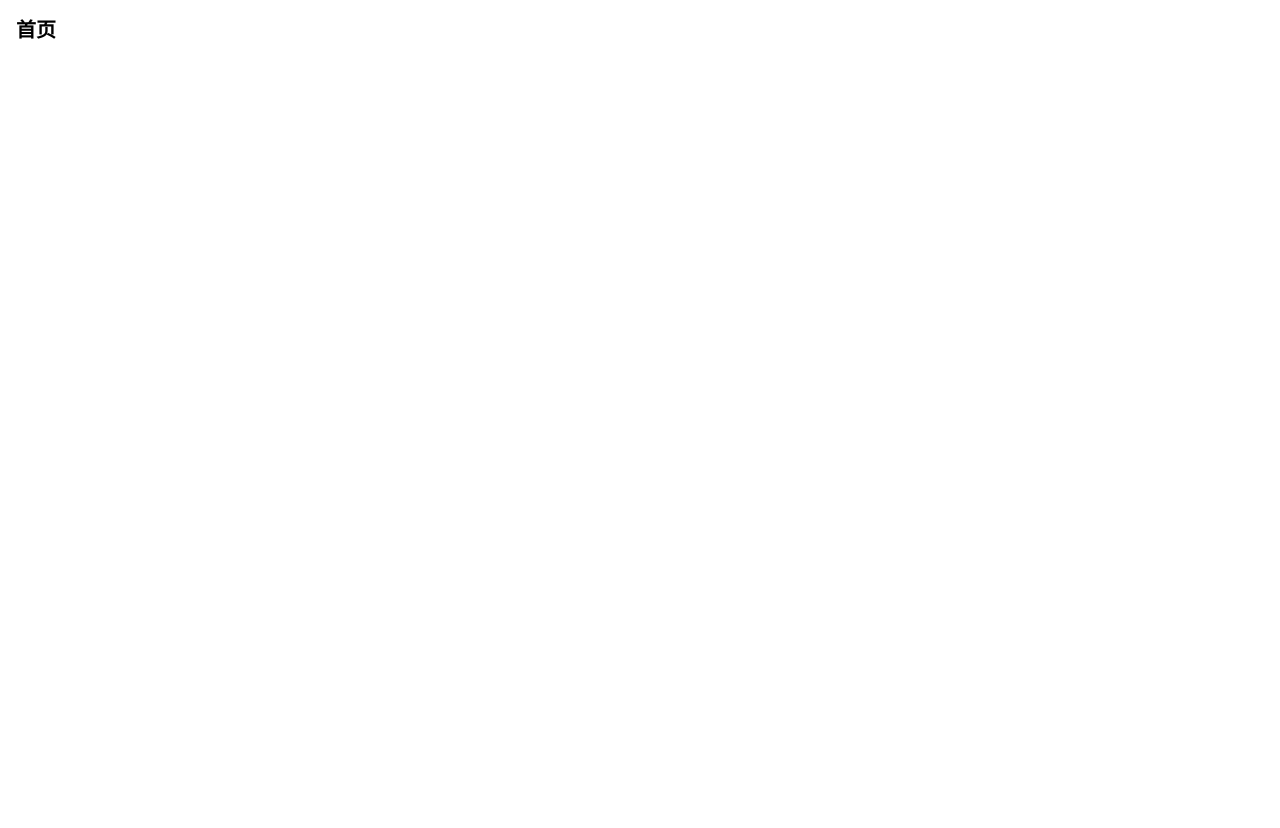
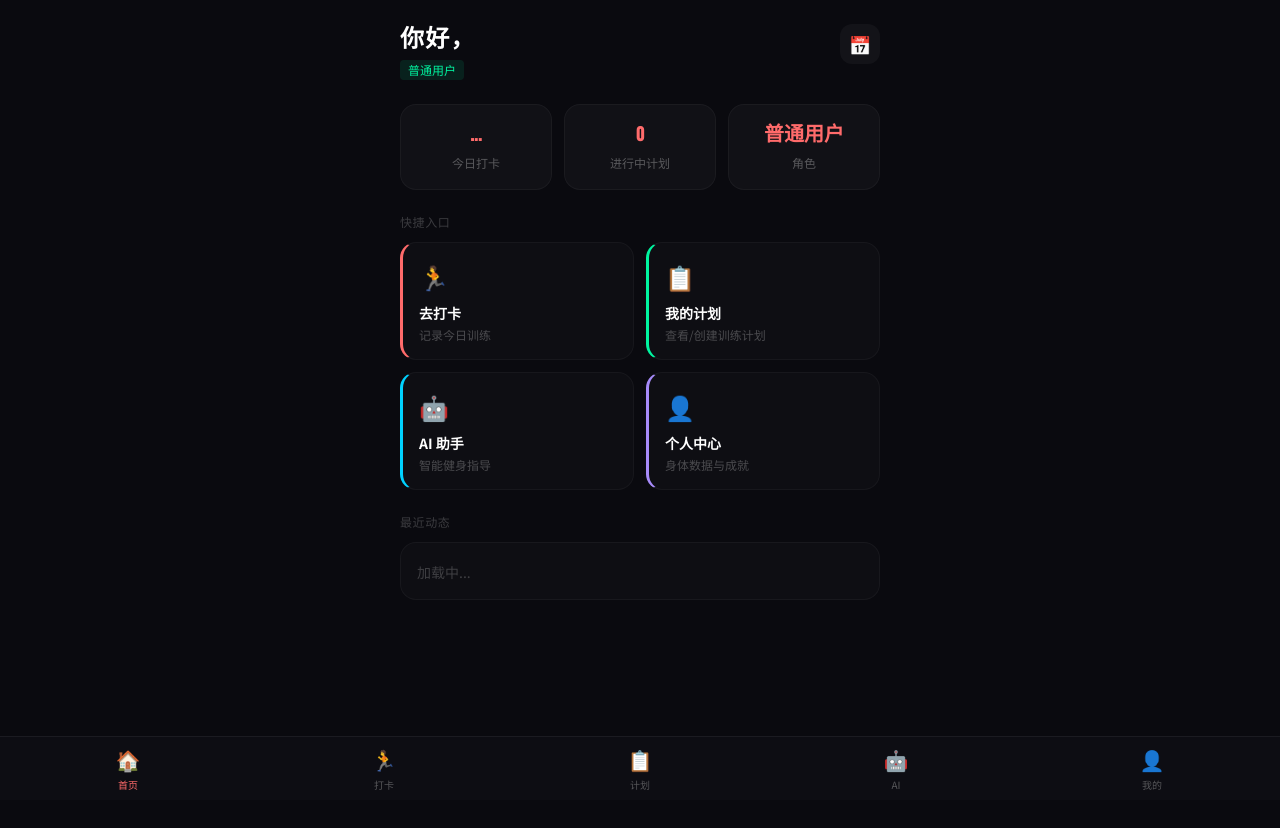
Before and after one commit to by33019/tengyue-gym, a Vue app in the folder frontend/: page / in a window 1280 px wide. Shown: the top 828 px of the page. Before the commit the page ends 800 px from the top, so only its background shows below. Built offline with nearby package versions, Linux system fonts and the light colour scheme; no server answers; sample sign-in values are in the browser's storage.

Commit message:
feat: 新增底部导航布局和首页仪表盘，区分普通用户/督导/管理员角色入口

```diff
--- a/frontend/src/layouts/DefaultLayout.vue
+++ b/frontend/src/layouts/DefaultLayout.vue
@@ -1,5 +1,73 @@
 <template>
-  <div class="min-h-screen bg-gray-50">
-    <router-view />
+  <div class="layout">
+    <main class="main-content">
+      <router-view />
+    </main>
+    <nav class="bottom-nav">
+      <router-link v-for="item in navItems" :key="item.path" :to="item.path"
+        class="nav-item" :class="{ active: isActive(item.path) }">
+        <span class="nav-icon">{{ item.icon }}</span>
+        <span class="nav-label">{{ item.label }}</span>
+      </router-link>
+    </nav>
   </div>
 </template>
+
+<script setup lang="ts">
+import { computed } from 'vue'
+import { useRoute } from 'vue-router'
+import { useUserStore } from '@/stores/user'
+
+const route = useRoute()
+const userStore = useUserStore()
+const role = computed(() => userStore.userInfo?.role ?? 0)
+
+const baseNav = [
+  { path: '/', icon: '🏠', label: '首页' },
+  { path: '/checkin', icon: '🏃', label: '打卡' },
+  { path: '/plan', icon: '📋', label: '计划' },
+  { path: '/ai', icon: '🤖', label: 'AI' },
+  { path: '/profile', icon: '👤', label: '我的' },
+]
+
+const adminNav = { path: '/admin', icon: '⚙️', label: '管理' }
+
+const navItems = computed(() => {
+  if (role.value >= 1) return [...baseNav, adminNav]
+  return baseNav
+})
+
+function isActive(path: string) {
+  if (path === '/') return route.path === '/'
+  return route.path.startsWith(path)
+}
+</script>
+
+<style scoped>
+.layout {
+  @apply min-h-screen relative;
+  background: #0a0a0f;
+  font-family: 'Noto Sans SC', system-ui, sans-serif;
+  padding-bottom: 72px;
+}
+.main-content { @apply min-h-screen; }
+
+.bottom-nav {
+  @apply fixed bottom-0 left-0 right-0 z-50 flex justify-around items-center;
+  height: 64px;
+  padding-bottom: env(safe-area-inset-bottom);
+  background: rgba(15, 15, 20, 0.85);
+  backdrop-filter: blur(20px);
+  -webkit-backdrop-filter: blur(20px);
+  border-top: 1px solid rgba(255, 255, 255, 0.06);
+}
+.nav-item {
+  @apply flex flex-col items-center gap-0.5 py-1 px-3 rounded-xl transition-all duration-200;
+  text-decoration: none;
+  min-width: 56px;
+}
+.nav-icon { font-size: 20px; }
+.nav-label { font-size: 10px; color: rgba(255, 255, 255, 0.3); transition: color 0.2s; }
+.nav-item.active .nav-label { color: #FF6B6B; }
+.nav-item:not(.active):hover .nav-label { color: rgba(255, 255, 255, 0.5); }
+</style>
--- a/frontend/src/pages/HomePage.vue
+++ b/frontend/src/pages/HomePage.vue
@@ -1,5 +1,188 @@
 <template>
-  <div class="p-4">
-    <h1 class="text-xl font-bold">首页</h1>
+  <div class="home-page">
+    <!-- 顶部 -->
+    <div class="header">
+      <div class="greeting">
+        <h1 class="hi">你好，{{ username }}</h1>
+        <span :class="['role-tag', roleClass]">{{ roleText }}</span>
+      </div>
+      <div class="header-actions">
+        <router-link to="/checkin/calendar" class="cal-link">📅</router-link>
+      </div>
+    </div>
+
+    <!-- 快捷统计 -->
+    <div class="stats-row">
+      <div class="stat-card" v-for="s in stats" :key="s.label">
+        <span class="stat-num">{{ s.value }}</span>
+        <span class="stat-label">{{ s.label }}</span>
+      </div>
+    </div>
+
+    <!-- 快捷入口 -->
+    <div class="section-title">快捷入口</div>
+    <div class="action-grid">
+      <router-link v-for="a in actions" :key="a.path" :to="a.path"
+        :class="['action-card', a.accent]">
+        <span class="action-icon">{{ a.icon }}</span>
+        <span class="action-label">{{ a.label }}</span>
+        <span class="action-desc">{{ a.desc }}</span>
+      </router-link>
+    </div>
+
+    <!-- 近期数据 -->
+    <div class="section-title">最近动态</div>
+    <div class="feed-card" v-if="todayCount !== null">
+      <div class="feed-row">
+        <span>今日打卡</span>
+        <span :class="todayCount > 0 ? 'text-green' : 'text-dim'">{{ todayCount > 0 ? `${todayCount} 次` : '还未打卡' }}</span>
+      </div>
+      <div class="feed-row">
+        <span>进行中计划</span>
+        <span class="text-green">{{ activePlans }} 个</span>
+      </div>
+    </div>
+    <div v-else class="feed-card">
+      <span class="text-dim text-sm">加载中...</span>
+    </div>
+
+    <!-- 督导/管理员专用区域 -->
+    <div v-if="role >= 1" class="section-title mt-4">管理入口</div>
+    <div v-if="role >= 1" class="action-grid">
+      <router-link to="/admin" class="action-card admin-accent">
+        <span class="action-icon">⚙️</span>
+        <span class="action-label">管理后台</span>
+        <span class="action-desc">用户管理 · 内容审核</span>
+      </router-link>
+    </div>
   </div>
 </template>
+
+<script setup lang="ts">
+import { ref, computed, onMounted } from 'vue'
+import { useUserStore } from '@/stores/user'
+import { userApi } from '@/api/user'
+import { checkinApi } from '@/api/checkin'
+import { planApi } from '@/api/plan'
+
+const userStore = useUserStore()
+const username = computed(() => userStore.userInfo?.username || '')
+const role = computed(() => userStore.userInfo?.role ?? 0)
+
+const roleText = computed(() => ['普通用户', '健身督导', '管理员'][role.value] || '')
+const roleClass = computed(() => ['role-user', 'role-coach', 'role-admin'][role.value] || '')
+
+const todayCount = ref<number | null>(null)
+const activePlans = ref(0)
+
+const stats = computed(() => [
+  { label: '今日打卡', value: todayCount.value !== null ? `${todayCount.value}/3` : '...' },
+  { label: '进行中计划', value: `${activePlans.value}` },
+  { label: '角色', value: roleText.value },
+])
+
+const actions = [
+  { path: '/checkin', icon: '🏃', label: '去打卡', desc: '记录今日训练', accent: 'accent-red' },
+  { path: '/plan', icon: '📋', label: '我的计划', desc: '查看/创建训练计划', accent: 'accent-green' },
+  { path: '/ai', icon: '🤖', label: 'AI 助手', desc: '智能健身指导', accent: 'accent-blue' },
+  { path: '/profile', icon: '👤', label: '个人中心', desc: '身体数据与成就', accent: 'accent-purple' },
+]
+
+onMounted(async () => {
+  try {
+    const [tc, pl] = await Promise.all([
+      checkinApi.todayCount(),
+      planApi.list({ status: 1 })
+    ])
+    if (tc.data.code === 200) todayCount.value = tc.data.data
+    if (pl.data.code === 200) activePlans.value = pl.data.data.total || 0
+  } catch { /* */ }
+})
+</script>
+
+<style scoped>
+.home-page {
+  @apply px-4 py-6 max-w-lg mx-auto;
+}
+
+.header {
+  @apply flex justify-between items-start mb-6;
+  animation: fadeInUp 0.5s ease both;
+}
+.greeting { @apply flex flex-col gap-1; }
+.hi {
+  @apply text-2xl font-bold;
+  font-family: 'Bebas Neue', sans-serif;
+  color: #fff;
+  letter-spacing: 0.05em;
+}
+.role-tag {
+  @apply inline-block px-2 py-0.5 rounded text-xs w-fit;
+}
+.role-user { background: rgba(0, 245, 160, 0.1); color: #00F5A0; }
+.role-coach { background: rgba(0, 210, 255, 0.1); color: #00D2FF; }
+.role-admin { background: rgba(255, 107, 107, 0.1); color: #FF6B6B; }
+.cal-link {
+  @apply w-10 h-10 rounded-xl flex items-center justify-center text-lg;
+  background: rgba(255, 255, 255, 0.04);
+  text-decoration: none;
+}
+
+.stats-row {
+  @apply grid grid-cols-3 gap-3 mb-6;
+  animation: fadeInUp 0.5s 0.1s ease both;
+}
+.stat-card {
+  @apply p-4 rounded-2xl text-center;
+  background: rgba(255, 255, 255, 0.03);
+  border: 1px solid rgba(255, 255, 255, 0.04);
+}
+.stat-num {
+  font-family: 'Bebas Neue', sans-serif;
+  @apply block text-xl font-bold;
+  color: #FF6B6B;
+}
+.stat-label { @apply text-xs mt-0.5; color: rgba(255, 255, 255, 0.3); }
+
+.section-title {
+  @apply text-xs uppercase tracking-wider mb-3;
+  color: rgba(255, 255, 255, 0.2);
+}
+
+.action-grid {
+  @apply grid grid-cols-2 gap-3 mb-6;
+  animation: fadeInUp 0.5s 0.15s ease both;
+}
+.action-card {
+  @apply p-4 rounded-2xl flex flex-col gap-1 transition-all duration-200 border;
+  background: rgba(255, 255, 255, 0.02);
+  border-color: rgba(255, 255, 255, 0.04);
+  text-decoration: none;
+}
+.action-card:hover { transform: translateY(-2px); }
+.action-icon { font-size: 24px; }
+.action-label { @apply text-sm font-semibold mt-1; color: #fff; }
+.action-desc { @apply text-xs; color: rgba(255, 255, 255, 0.25); }
+
+.accent-red { border-left: 3px solid #FF6B6B; }
+.accent-green { border-left: 3px solid #00F5A0; }
+.accent-blue { border-left: 3px solid #00D2FF; }
+.accent-purple { border-left: 3px solid #A78BFA; }
+.admin-accent { border-left: 3px solid #FF8C00; }
+
+.feed-card {
+  @apply p-4 rounded-2xl;
+  background: rgba(255, 255, 255, 0.02);
+  border: 1px solid rgba(255, 255, 255, 0.04);
+  animation: fadeInUp 0.5s 0.2s ease both;
+}
+.feed-row { @apply flex justify-between py-2 text-sm; color: rgba(255, 255, 255, 0.5); }
+.text-green { color: #00F5A0; }
+.text-dim { color: rgba(255, 255, 255, 0.2); }
+.text-sm { font-size: 14px; }
+
+@keyframes fadeInUp {
+  from { opacity: 0; transform: translateY(16px); }
+  to { opacity: 1; transform: translateY(0); }
+}
+</style>
--- a/frontend/src/router/index.ts
+++ b/frontend/src/router/index.ts
@@ -4,19 +4,29 @@ import { useUserStore } from '@/stores/user'
 const router = createRouter({
   history: createWebHistory(),
   routes: [
-    { path: '/login', name: 'Login', component: () => import('@/pages/LoginPage.vue') },
-    { path: '/', name: 'Home', component: () => import('@/pages/HomePage.vue') },
-    { path: '/checkin', name: 'Checkin', component: () => import('@/pages/CheckinPage.vue') },
-    { path: '/checkin/calendar', name: 'Calendar', component: () => import('@/pages/CalendarPage.vue') },
-    { path: '/plan', name: 'Plan', component: () => import('@/pages/PlanPage.vue') },
-    { path: '/plan/create', name: 'PlanCreate', component: () => import('@/pages/PlanCreatePage.vue') },
-    { path: '/plan/:id', name: 'PlanDetail', component: () => import('@/pages/PlanDetailPage.vue') },
-    { path: '/stats', name: 'Stats', component: () => import('@/pages/StatsPage.vue') },
-    { path: '/ranking', name: 'Ranking', component: () => import('@/pages/RankingPage.vue') },
-    { path: '/community', name: 'Community', component: () => import('@/pages/CommunityPage.vue') },
-    { path: '/ai', name: 'Ai', component: () => import('@/pages/AiPage.vue') },
-    { path: '/profile', name: 'Profile', component: () => import('@/pages/ProfilePage.vue') },
-    { path: '/admin', name: 'Admin', component: () => import('@/pages/AdminPage.vue') }
+    {
+      path: '/login',
+      name: 'Login',
+      component: () => import('@/pages/LoginPage.vue')
+    },
+    {
+      path: '/',
+      component: () => import('@/layouts/DefaultLayout.vue'),
+      children: [
+        { path: '', name: 'Home', component: () => import('@/pages/HomePage.vue') },
+        { path: 'checkin', name: 'Checkin', component: () => import('@/pages/CheckinPage.vue') },
+        { path: 'checkin/calendar', name: 'Calendar', component: () => import('@/pages/CalendarPage.vue') },
+        { path: 'plan', name: 'Plan', component: () => import('@/pages/PlanPage.vue') },
+        { path: 'plan/create', name: 'PlanCreate', component: () => import('@/pages/PlanCreatePage.vue') },
+        { path: 'plan/:id', name: 'PlanDetail', component: () => import('@/pages/PlanDetailPage.vue') },
+        { path: 'stats', name: 'Stats', component: () => import('@/pages/StatsPage.vue') },
+        { path: 'ranking', name: 'Ranking', component: () => import('@/pages/RankingPage.vue') },
+        { path: 'community', name: 'Community', component: () => import('@/pages/CommunityPage.vue') },
+        { path: 'ai', name: 'Ai', component: () => import('@/pages/AiPage.vue') },
+        { path: 'profile', name: 'Profile', component: () => import('@/pages/ProfilePage.vue') },
+        { path: 'admin', name: 'Admin', component: () => import('@/pages/AdminPage.vue') }
+      ]
+    }
   ]
 })
 
```
